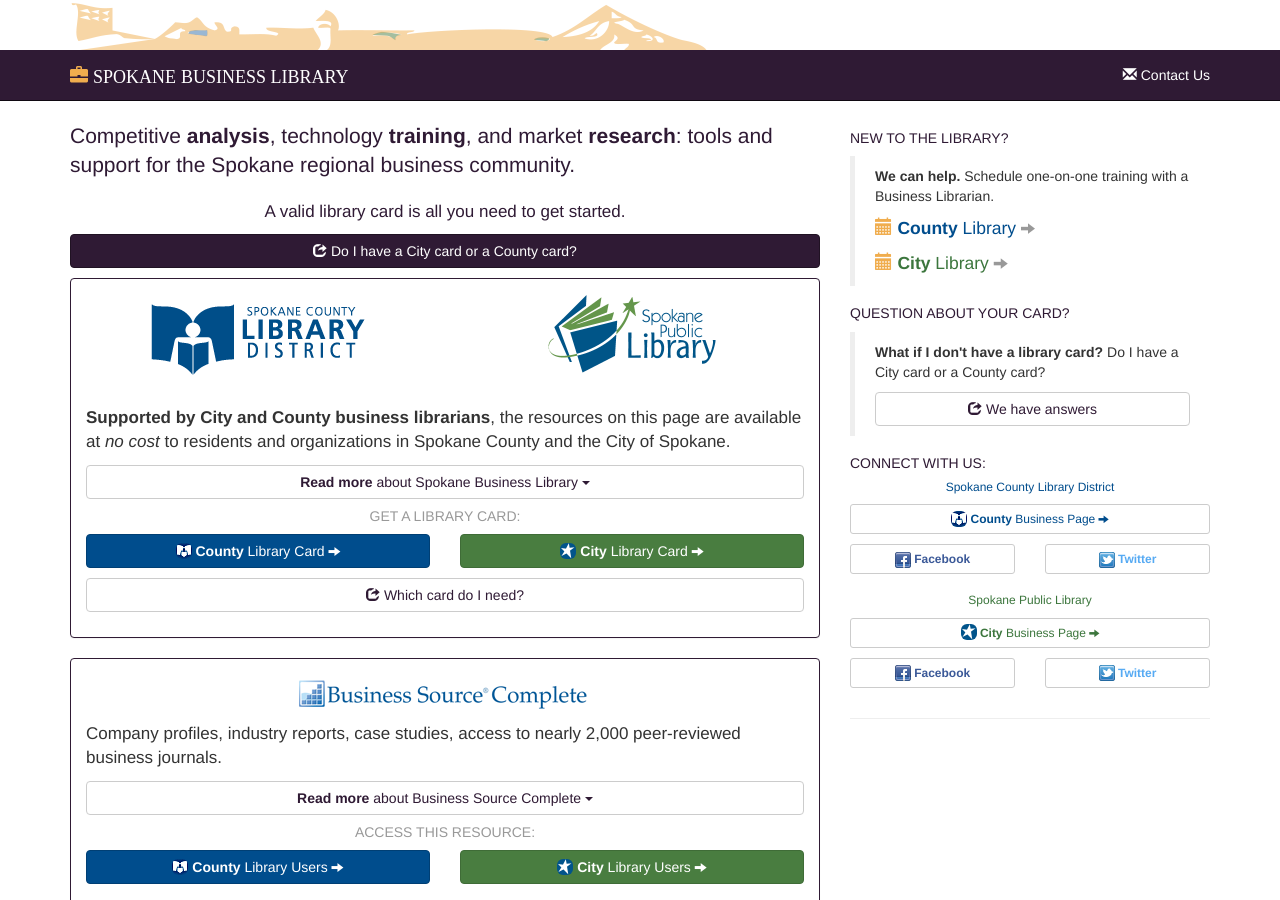
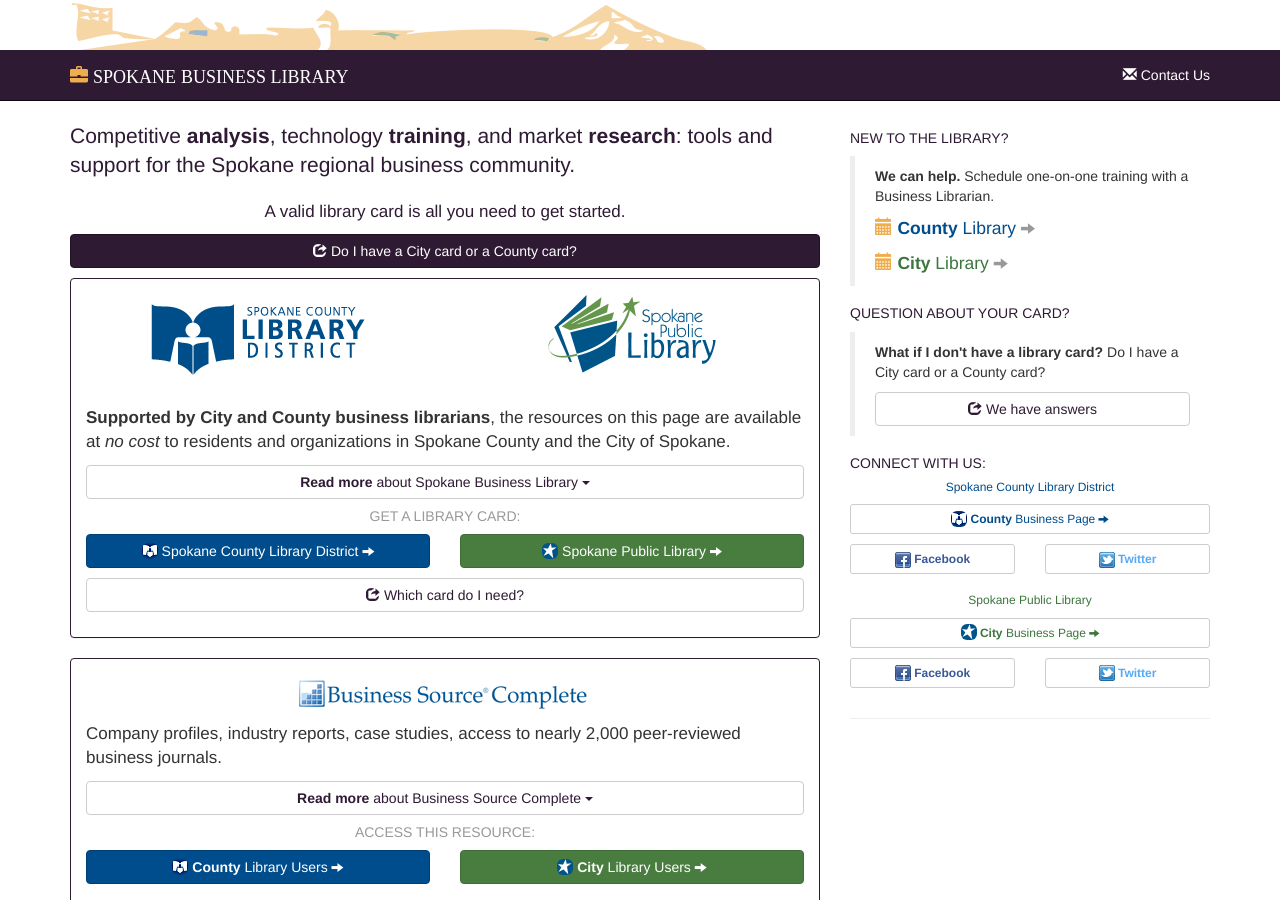
Before and after one commit to spokanebusinesslibrary/spokanebusinesslibrary.github.io, a Jekyll site: the page built from index.md, in a window 1280 px wide and 900 px high. Built offline with Jekyll 4.4.1, drawn with Linux system fonts in a browser that asks for light colours; nearby versions of some CDN libraries; some web fonts are replaced.

Commit message:
col-md-6

```diff
--- a/_includes/home.html
+++ b/_includes/home.html
@@ -79,20 +79,28 @@
 				</h5>
 
 				<div class="row">
-					<div class="col-xs-6">
+					<div class="col-md-6">
 						<p class="text-muted">
 							<a class="btn btn-block btn-info" href="https://scld.ent.sirsi.net/client/ext/search/registration?pc=SYMWS" data-lib-system="scld" data-lib-title="SCLD - Library Card Application">
 								<img src="/assets/img/SCLD-favicon.png" class="img-rounded favicon-scld">
+								<!--
 								<b>County</b> <span class="hidden-xs">Library</span> Card
+								<small class="glyphicon glyphicon-arrow-right hidden-xs"> </small>
+								-->
+								Spokane County Library District
 								<small class="glyphicon glyphicon-arrow-right hidden-xs"> </small>
 							</a>
 						</p>
 					</div><!-- /.col -->
-					<div class="col-xs-6">
+					<div class="col-md-6">
 						<p class="text-muted">
 							<a class="btn btn-block btn-success" href="http://www.spokanelibrary.org/librarycards" data-lib-system="spl" data-lib-title="SPL - Library Card Registration">
 								<img src="/assets/img/SPL-favicon.png" class="img-rounded favicon-spl">
+								<!--
 								<b>City</b> <span class="hidden-xs">Library</span> Card
+								<small class="glyphicon glyphicon-arrow-right hidden-xs"> </small>
+								-->
+								Spokane Public Library
 								<small class="glyphicon glyphicon-arrow-right hidden-xs"> </small>
 							</a>
 						</p>
```
Also changed, not shown: 1 other file.
